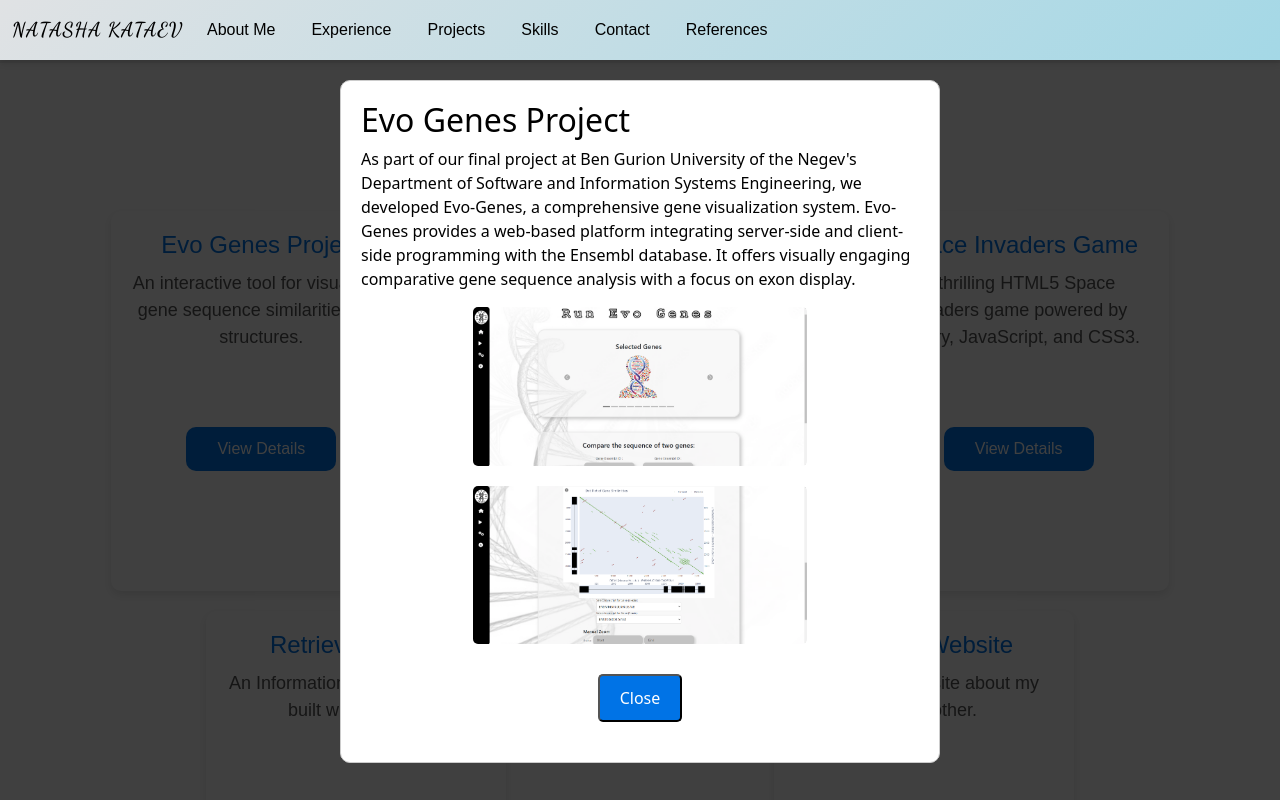
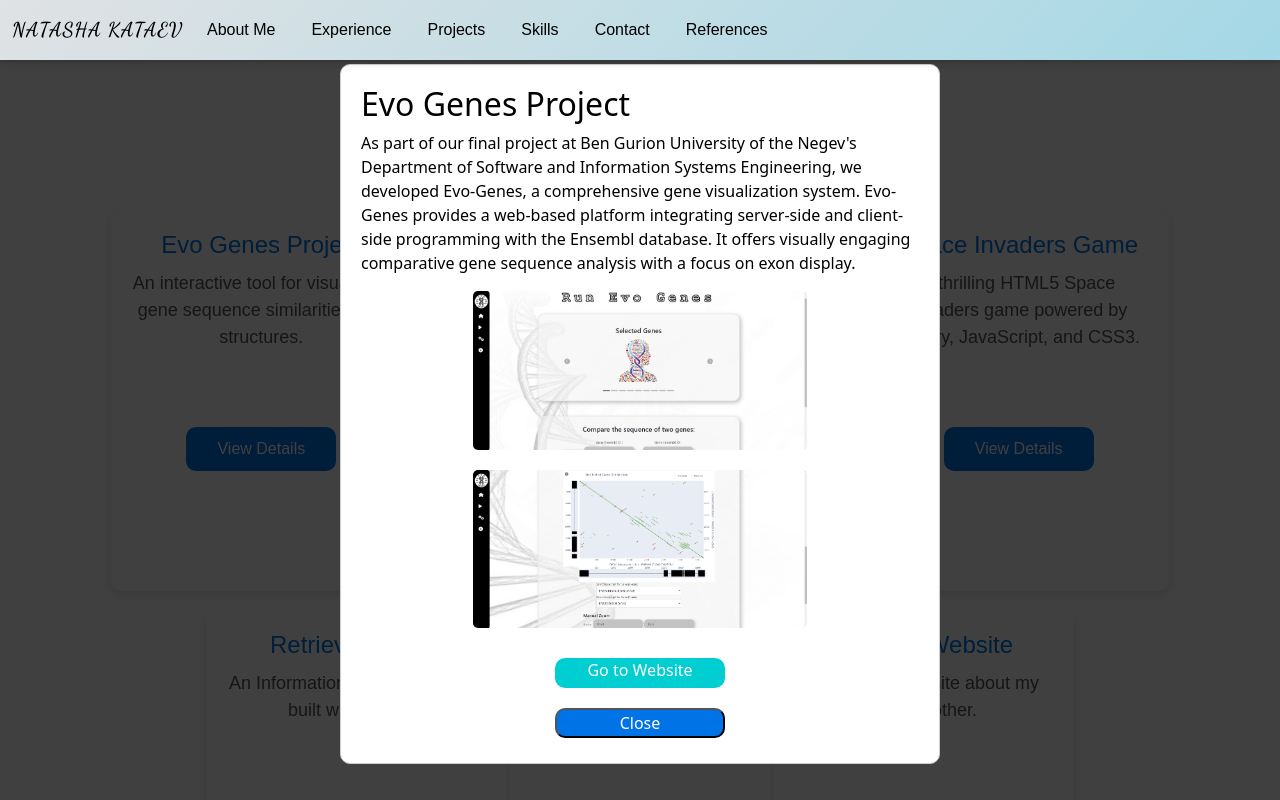
Before and after one commit to NatKat10/my-portfolio, a React (Create React App) app: page / in a window 1280 px wide. Both pictures are taken after a click on the element 261 px from the left and 2882 px from the top of the page. Shown: the part 2482-3282 px from the top of the page. Built offline with nearby package versions, Linux system fonts and the light colour scheme; a web font is replaced by a local one.

Commit message:
add links

```diff
--- a/src/About.css
+++ b/src/About.css
@@ -7,4 +7,5 @@
     font-weight: 400;
     font-style: normal;
     font-size: 18px;
+
 }
--- a/src/components/Projects.js
+++ b/src/components/Projects.js
@@ -30,6 +30,7 @@
       details: `As part of our final project at Ben Gurion University of the Negev's Department of Software and Information Systems Engineering,
                 we developed Evo-Genes, a comprehensive gene visualization system. Evo-Genes provides a web-based platform integrating server-side
                 and client-side programming with the Ensembl database. It offers visually engaging comparative gene sequence analysis with a focus on exon display.`,
+      link: 'https://evogene.cs.bgu.ac.il/'
     },
     {
       title: 'Foodie Recipes Project',
@@ -59,6 +60,7 @@
       images: [first1, first2],
       details: `This is my first website ever, created using pure HTML and CSS. The site is dedicated to my grandmother who lives in Russia,
                 and she was very excited to see it. This project was my introduction to web development and helped me grasp the basics of building web pages.`,
+      link:  'https://web-development-environments-2023.github.io/323225409'
     },
   ];
 
@@ -117,7 +119,7 @@
             width: '90%',  // Added this to make the modal responsive
             maxHeight: '90%',  // Adjust the height for mobile
             overflowY: 'auto',  // Allow scrolling if content is too long
-            top:'10%',
+            top:'8%',
             left: isMobile ? '1%' : '0%', // Add left percentage for mobile
 
           },
@@ -156,28 +158,33 @@
                 style={{
                   display: 'block',
                   margin: '20px auto',
-                  padding: '10px 20px',
+                  padding: '0px 10px',
                   backgroundColor: '#00CED1',
                   color: '#fff',
-                  width:'80px',
                   borderRadius: '10px',
                   textAlign: 'center',
-                  textDecoration: 'none'
+                  textDecoration: 'none',
+                  width:'170px',
+                  height:'30px'
                 }}
               >
-                Play Game
+                Go to Website
               </a>
             )}
             <button
               onClick={closeModal}
               style={{
                 display: 'block',
-                margin: '20px auto',
-                padding: '10px 20px',
+                margin: '5px auto',
+                padding: '0px 10px',
                 backgroundColor: '#0073e6',
                 color: '#fff',
-                borderRadius: '5px',
-                cursor: 'pointer'
+                borderRadius: '10px',
+                textAlign: 'center',
+                textDecoration: 'none',
+                cursor: 'pointer',
+                width:'170px',
+                height:'30px'
               }}
             >
               Close
```
